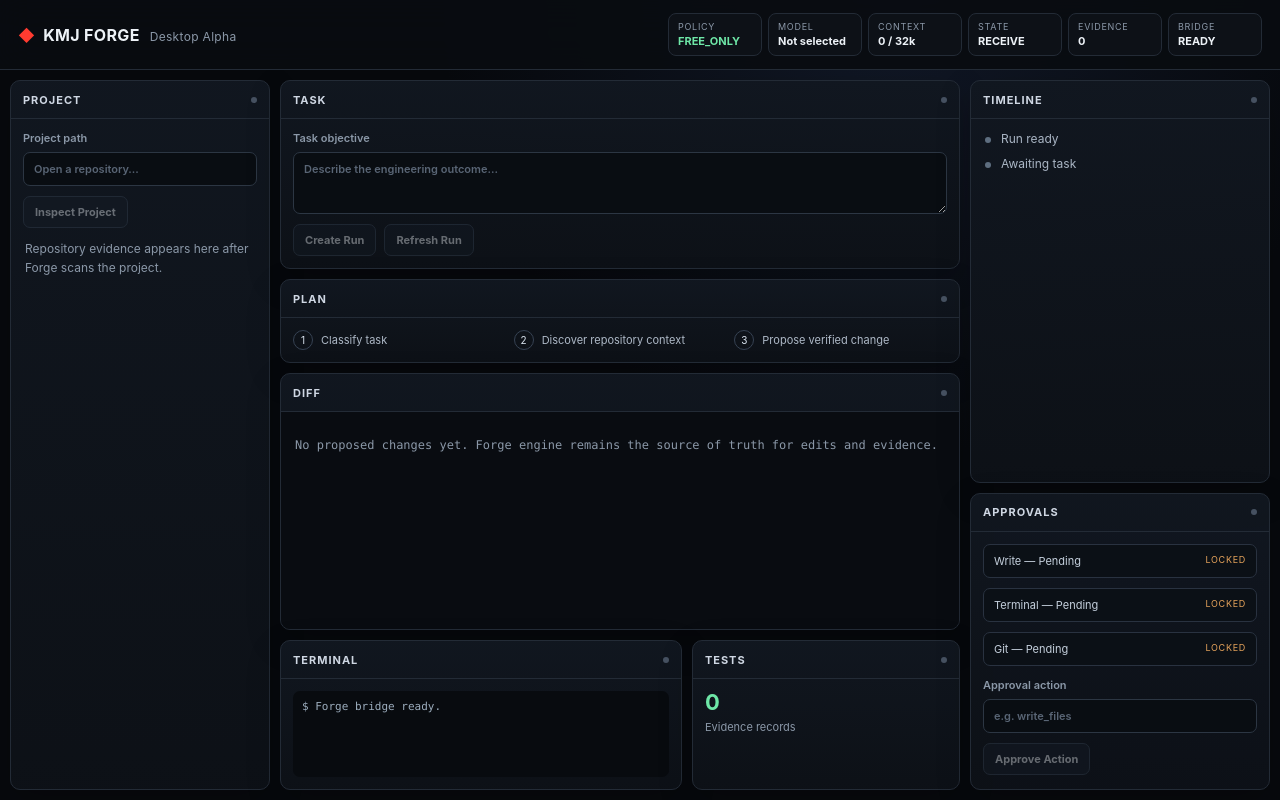
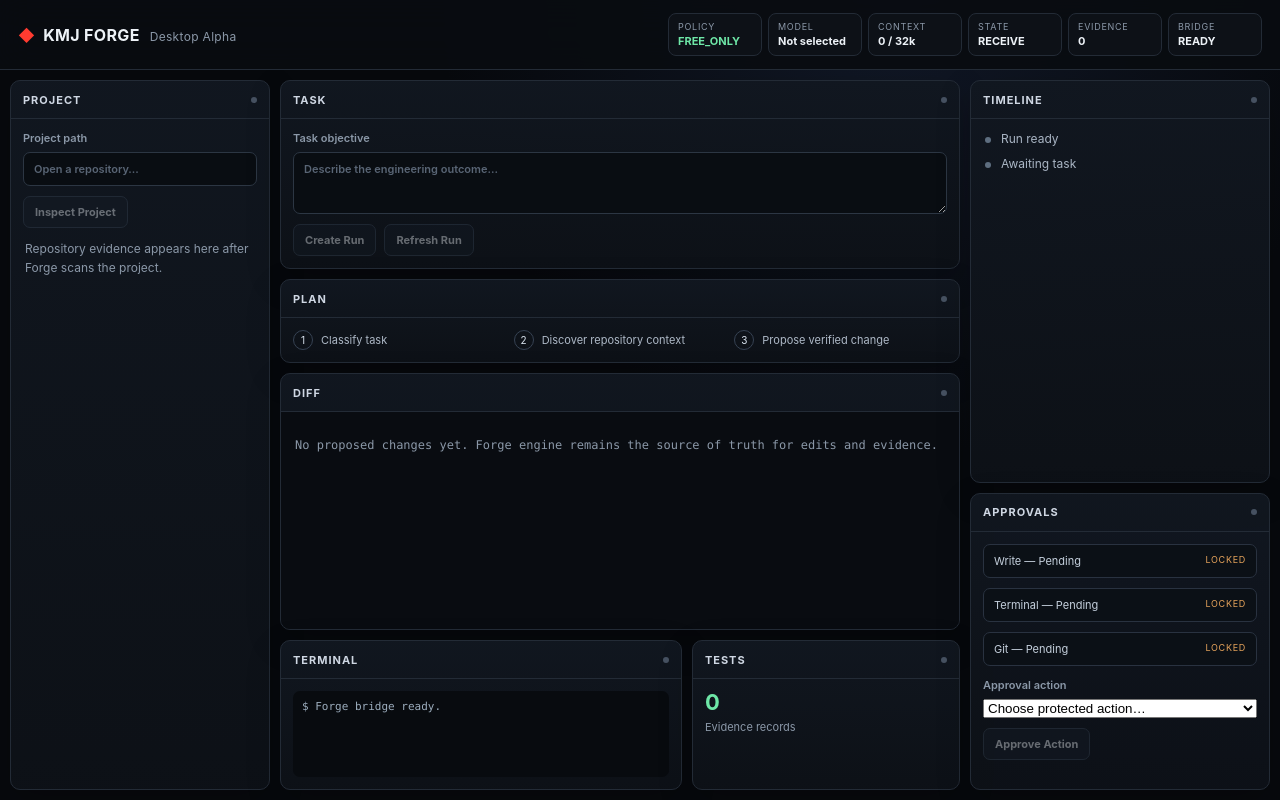
Before and after one commit to kmjtechno/kmj-forge, a React (Vite) app in the folder desktop/: page / in a window 1280 px wide. Built offline with nearby package versions, Linux system fonts and the light colour scheme.

Commit message:
fix: harden desktop repository and approval state

```diff
--- a/desktop/src/App.tsx
+++ b/desktop/src/App.tsx
@@ -29,6 +29,11 @@
 const defaultPlan = ["Classify task", "Discover repository context", "Propose verified change"];
 const defaultTimeline = ["Run ready", "Awaiting task"];
 const defaultApprovals = ["Write — Pending", "Terminal — Pending", "Git — Pending"];
+const protectedApprovalOptions = [
+  { value: "write", label: "Write files" },
+  { value: "terminal", label: "Run terminal commands" },
+  { value: "git", label: "Git changes" },
+] as const;
 
 function Panel({ name, children, className = "" }: { name: string; children: ReactNode; className?: string }) {
   return (
@@ -62,6 +67,16 @@
 
   const stateDir = useMemo(() => stateDirectory(projectPath), [projectPath]);
   const canStart = Boolean(projectPath.trim() && objective.trim());
+
+  function changeProjectPath(nextPath: string) {
+    if (nextPath !== projectPath) {
+      setInspection(null);
+      setRun(null);
+      setApprovalAction("");
+      setError(null);
+    }
+    setProjectPath(nextPath);
+  }
 
   async function inspectProject() {
     if (!canStart) return;
@@ -168,7 +183,7 @@
                 aria-label="Project path"
                 placeholder="Open a repository…"
                 value={projectPath}
-                onChange={(event) => setProjectPath(event.target.value)}
+                onChange={(event) => changeProjectPath(event.target.value)}
               />
             </label>
             <div className="panel-actions">
@@ -243,15 +258,19 @@
             </ul>
             <label className="field approval-field">
               Approval action
-              <input
+              <select
                 aria-label="Approval action"
-                placeholder="e.g. write_files"
                 value={approvalAction}
                 onChange={(event) => setApprovalAction(event.target.value)}
-              />
+              >
+                <option value="">Choose protected action…</option>
+                {protectedApprovalOptions.map((option) => (
+                  <option key={option.value} value={option.value}>{option.label}</option>
+                ))}
+              </select>
             </label>
             <div className="panel-actions">
-              <button type="button" onClick={approveAction} disabled={!run || !approvalAction.trim() || busy !== null}>Approve Action</button>
+              <button type="button" onClick={approveAction} disabled={!run || !approvalAction || busy !== null}>Approve Action</button>
             </div>
           </Panel>
         </aside>
```
